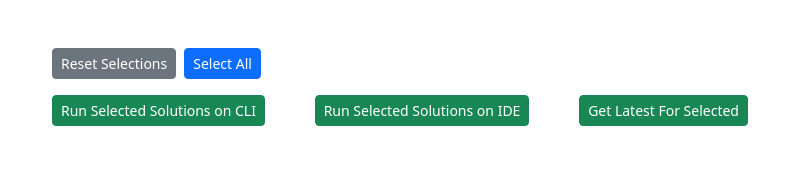
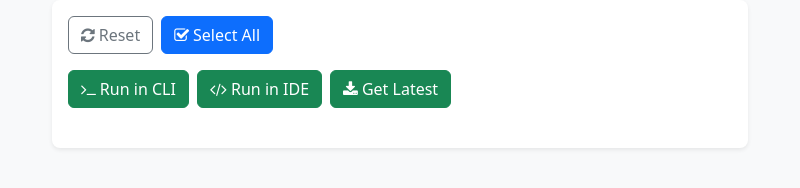
Before and after one commit to MahmoudElgml/electron-vs-launcher, an Electron app: page index.html in a window 800 px wide. Drawn offline with nearby package versions, Linux system fonts and the light colour scheme; no server answers.

Commit message:
update solutions

```diff
--- a/cli-style.css
+++ b/cli-style.css
@@ -14,3 +14,31 @@
 .cli-output  p{
     white-space: break-spaces;
 }
+
+.table {
+    box-shadow: 0 1px 3px rgba(0,0,0,0.1);
+    border-radius: 0.5rem;
+}
+
+.table thead th {
+    background-color: #f8f9fa;
+    border-bottom: 2px solid #dee2e6;
+    padding: 1rem;
+}
+
+.btn {
+    display: inline-flex;
+    align-items: center;
+    justify-content: center;
+    min-width: 38px;
+}
+
+.form-check-label {
+    cursor: pointer;
+    user-select: none;
+}
+
+.card {
+    border: none;
+    border-radius: 0.5rem;
+}
--- a/index.html
+++ b/index.html
@@ -10,7 +10,7 @@
       http-equiv="X-Content-Security-Policy"
       content="default-src 'self'; script-src 'self'"
     />
-    <title>Developed By Mahmoud ELgml</title>
+    <title>Solution Launcher - Developed By __weirdzz__</title>
     <link
       rel="stylesheet"
       href="./node_modules/bootstrap/dist/css/bootstrap.min.css"
@@ -22,37 +22,41 @@
     />
     <meta http-equiv="Content-Security-Policy" content="script-src 'self' 'unsafe-inline';" />
   </head>
-  <body>
+  <body class="bg-light">
     <main>
-      <div class="container mt-5">
-        <!-- <div id="outputBox" class="cli-output my-2">cli output</div> -->
-        <div clas="d-flex flex-column gap-2">
-          <div class="d-flex  align-items-center gap-2 mb-3">
-            <button class="btn btn-sm btn-secondary" id="clearBtn">
-              Reset Selections
+      <div class="container">
+        <div class="card shadow-sm">
+          <div class="card-body">
+            <div class="d-flex flex-column gap-3">
+              <div class="d-flex align-items-center gap-2">
+                <button class="btn btn-outline-secondary" id="clearBtn">
+                  <i class="fa fa-refresh me-1"></i> Reset
                 </button>
-            <button class="btn btn-sm btn-primary" id="selectAllBtn">
-              Select All
+                <button class="btn btn-primary" id="selectAllBtn">
+                  <i class="fa fa-check-square-o me-1"></i> Select All
                 </button>
               </div>
 
-          <div class="d-flex justify-content-between align-items-center mb-3">
-            <button class="btn btn-sm btn-success" id="launchBtnForCLI">
-              Run Selected Solutions on CLI
+              <div class="d-flex flex-wrap gap-2 w-100">
+                <button class="btn btn-success" id="launchBtnForCLI">
+                  <i class="fa fa-terminal me-1"></i> Run in CLI
                 </button>
 
-            <button class="btn btn-sm btn-success" id="launchBtnForIDE">
-              Run Selected Solutions on IDE
+                <button class="btn btn-success" id="launchBtnForIDE">
+                  <i class="fa fa-code me-1"></i> Run in IDE
                 </button>
 
-            <button class="btn btn-sm btn-success"  id="get-latest-selected">
-              Get Latest For Selected
+                <button class="btn btn-success"  id="get-latest-selected">
+                  <i class="fa fa-download me-1"></i> Get Latest
                 </button>
               </div>
             </div>
 
-        <div id="solutionsContainer" class="mt-3"></div>
+            <div id="solutionsContainer" class="mt-4">
 
+            </div>
+          </div>
+        </div>
       </div>
     </main>
   </body>
```
Also changed, not shown: config.json (+4 -4 lines). Lines whose indentation alone changed are shown as unchanged.
